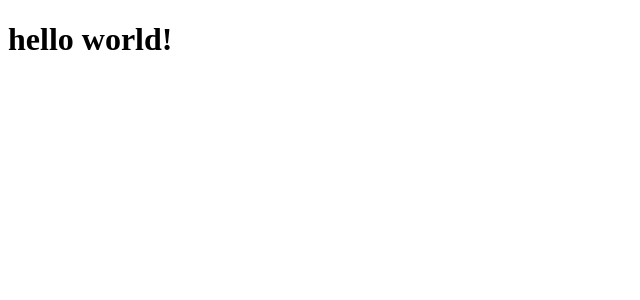
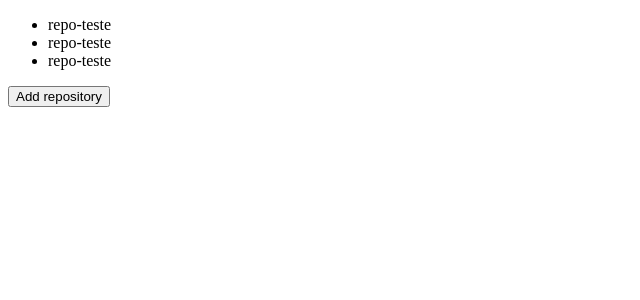
Before and after one commit to Jaum97/react-hooks-practice, a React (Create React App) app in the folder practice1/: page / in a window 1280 px wide. Shown: the top 300 px of the page, without its empty margins (0-640 px from the left). Built offline with nearby package versions, Linux system fonts and the light colour scheme.

Commit message:
Hooks are cool

```diff
--- a/practice1/src/App.js
+++ b/practice1/src/App.js
@@ -1,7 +1,24 @@
 import React, { useState } from "react";
 
 export default function App() {
-  const [repositories, setRepositories] = useState([]);
+  const [repositories, setRepositories] = useState([
+    { id: 1, name: "repo-teste" },
+    { id: 2, name: "repo-teste" },
+    { id: 3, name: "repo-teste" }
+  ]);
 
-  return <h1>hello world!</h1>;
+  function handleAddRepository() {
+    setRepositories([...repositories, { id: Math.random, name: "new-repo" }]);
+  }
+
+  return (
+    <>
+      <ul>
+        {repositories.map(repo => (
+          <li key={repo.id}>{repo.name}</li>
+        ))}
+      </ul>
+      <button onClick={handleAddRepository}>Add repository</button>
+    </>
+  );
 }
```
